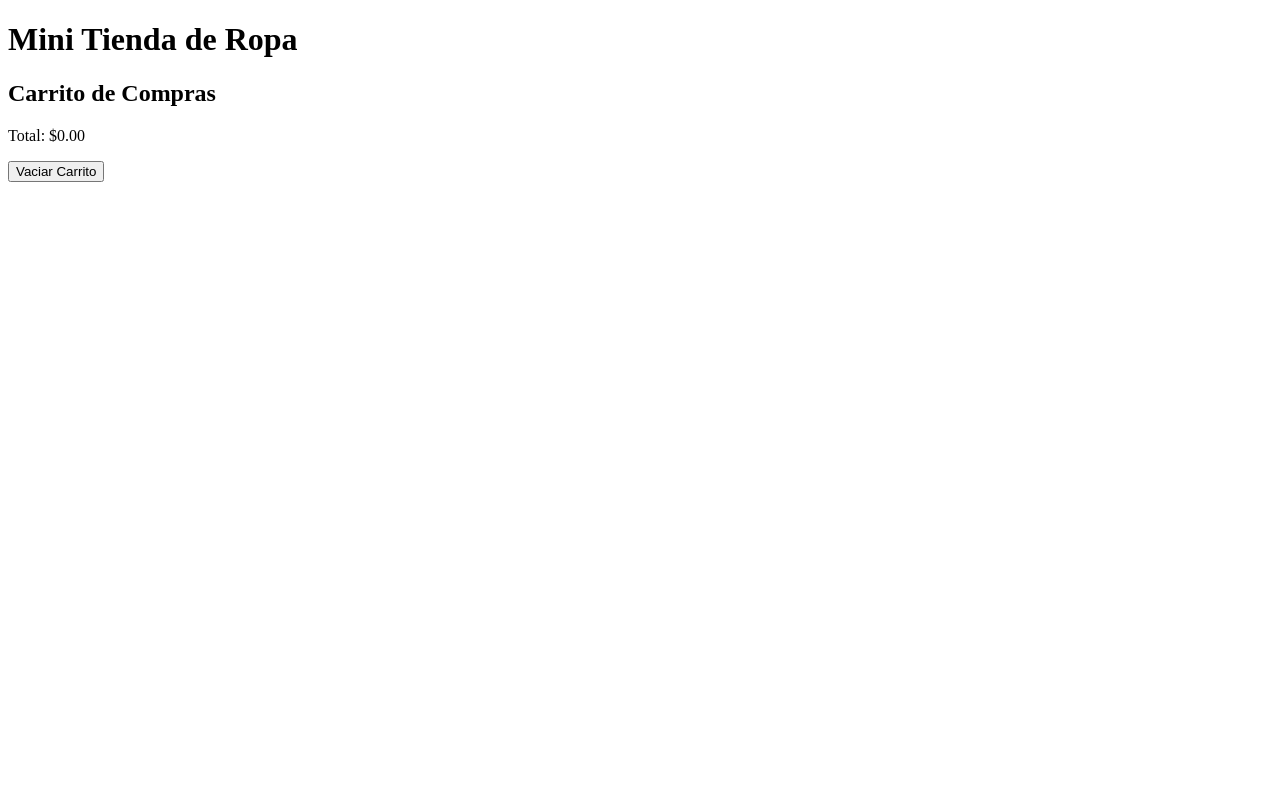
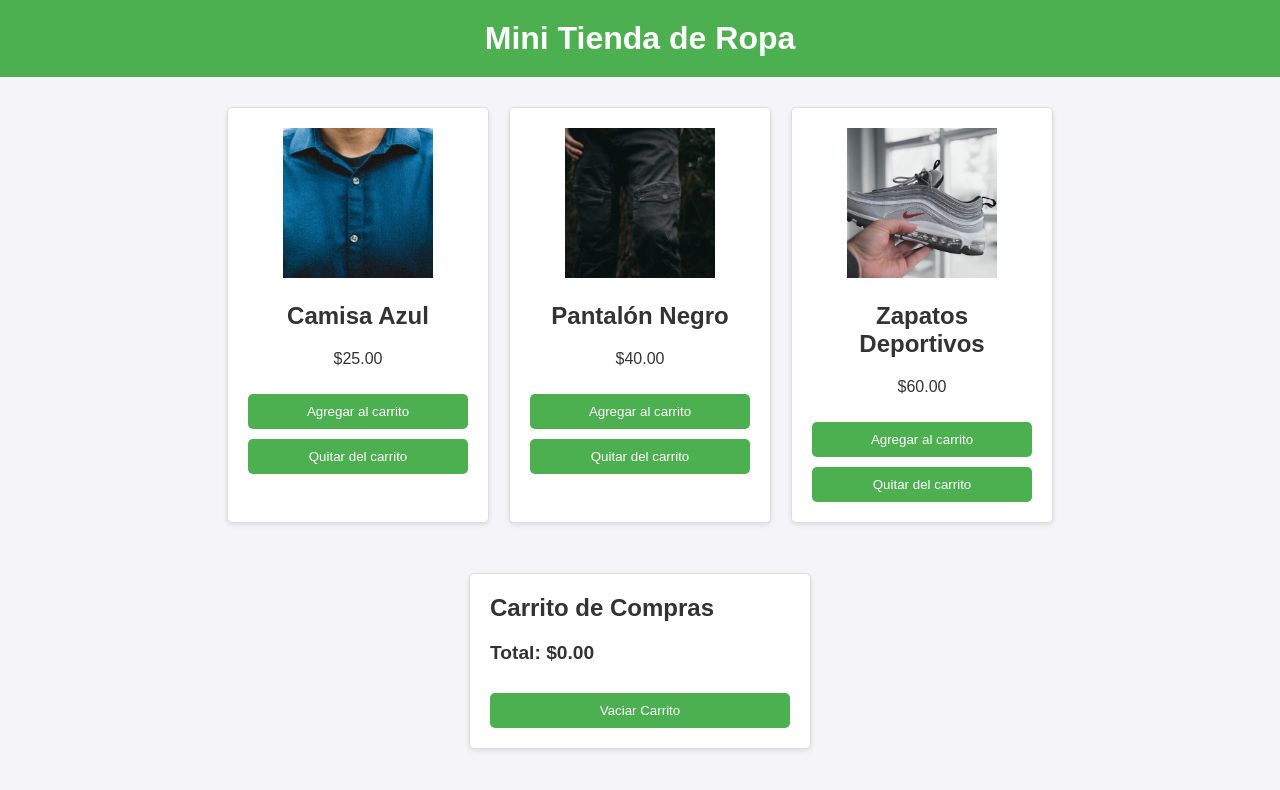
Before and after one commit to FrancoThomas3/CoderHouse_JS, a plain HTML site: page index.html in a window 1280 px wide. Drawn offline with Linux system fonts and the light colour scheme; some packages are replaced by stand-ins of ours; the site is published under a folder, as on GitHub Pages, so addresses that start at the root find nothing; a script that the page names is missing.

Commit message:
Solucion de links

```diff
--- a/index.html
+++ b/index.html
@@ -5,7 +5,7 @@
     <meta charset="UTF-8">
     <meta name="viewport" content="width=device-width, initial-scale=1.0">
     <title>Mini Tienda de Ropa</title>
-    <link rel="stylesheet" href="/style.css">
+    <link rel="stylesheet" href="./style.css">
 </head>
 
 <body>
@@ -27,7 +27,7 @@
 
     <!-- Scripts -->
     <script src="https://cdn.jsdelivr.net/npm/sweetalert2@11"></script>
-    <script src="/main.js"></script>
+    <script src="./main.js"></script>
 </body>
 
 </html>
--- a/products.json
+++ b/products.json
@@ -3,18 +3,18 @@
         "id": 1,
         "name": "Camisa Azul",
         "price": 25.00,
-        "image": "img/camisa.jpg"
+        "image": "./img/camisa.jpg"
     },
     {
         "id": 2,
         "name": "Pantalón Negro",
         "price": 40.00,
-        "image": "img/pantalon.jpg"
+        "image": "./img/pantalon.jpg"
     },
     {
         "id": 3,
         "name": "Zapatos Deportivos",
         "price": 60.00,
-        "image": "img/zapatillas.jpg"
+        "image": "./img/zapatillas.jpg"
     }
 ]
```
